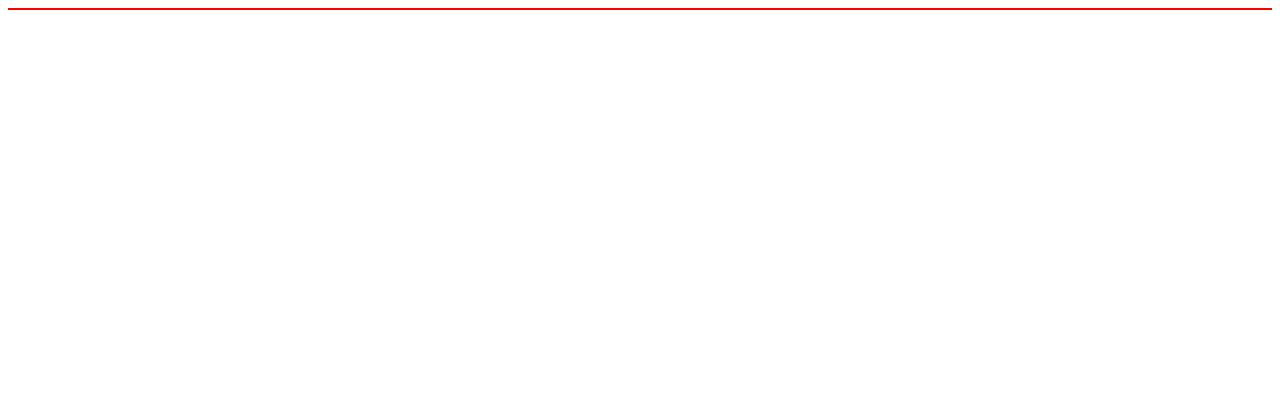
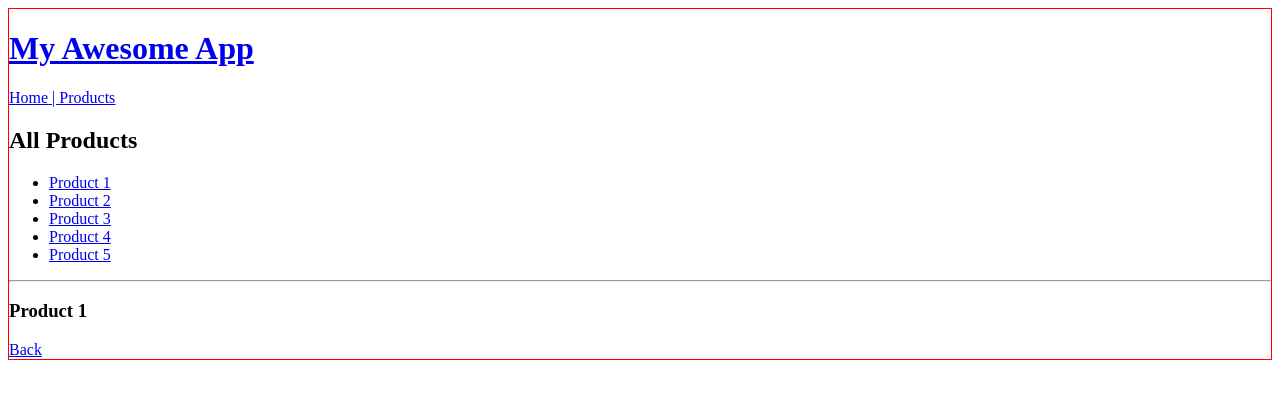
Before and after one commit to martinamancuso/learning_react, a React (Vite) app in the folder react/: page /products/1 in a window 1280 px wide. Before the commit this address had no page. Shown: the top 396 px of the page. Built offline with nearby package versions, Linux system fonts and the light colour scheme.

Commit message:
react_router concept and related components completed

```diff
--- a/react/src/components/App.jsx
+++ b/react/src/components/App.jsx
@@ -8,10 +8,12 @@
 // import { CurrentLocation } from "./CurrentLocation";
 // import { useRef, useState } from "react";
 // import { FilteredList } from "./FilteredList";
-import { Route, Routes } from "react-router-dom"
+import { Link, Route, Routes } from "react-router-dom";
 import { Container } from "./Container";
 import { Welcome } from "./Welcome";
 import { Login } from "./Login";
+import { Catalogue } from "./Catalogue";
+import { Product } from "./Product";
 
 export function App() {
   // const [ language, setLanguage ] = useState("en");
@@ -32,10 +34,33 @@ export function App() {
   // ])
 
   return (
-    <Container>
+    <Container
+      title={
+        <div>
+          <h1>My Awesome App</h1>
+          <div>
+            <Link to="/">Home</Link> | <Link to="products">Products</Link>
+          </div>
+        </div>
+      }
+    >
       <Routes>
         <Route path="/" element={<Welcome />} />
-        <Route path="login" element={<Login />} />
+        <Route
+          path="*"
+          element={
+            <div>
+              <p>Not Found</p>
+              <Link to="/">Go Home</Link>
+            </div>
+          }
+        ></Route>
+        <Route path="products" element={<Catalogue />}>
+          <Route index element={<p>Please choose a product</p>} />
+          <Route path=":id" element={<Product />} />
+        </Route>
+        {/* <Route path="/:name" element={<Welcome />} />
+        <Route path="login" element={<Login />} /> */}
       </Routes>
       {/* <LanguageContext.Provider value={language}>
         <select onChange={(e) => setLanguage(e.target.value)} value={language}>
--- /dev/null
+++ b/react/src/components/Catalogue.jsx
@@ -0,0 +1,28 @@
+import { Link, Outlet } from "react-router-dom";
+
+export function Catalogue() {
+  return (
+    <div>
+      <h2>All Products</h2>
+      <ul>
+        <li><Link to="/products/1">Product 1</Link></li>
+        <li><Link to="/products/2">Product 2</Link></li>
+        <li><Link to="/products/3">Product 3</Link></li>
+        <li><Link to="/products/4">Product 4</Link></li>
+        <li><Link to="/products/5">Product 5</Link></li>
+      </ul>
+
+      <hr />
+
+      {/* Ogni volta che vado al Catalogo nella parte dei prodotti,
+      posso vedere l'intero elenco dei prodotti.
+
+      Quando cliccherò sul singolo prodotto,
+      passerò ad un percorso secondario di prodotti.
+
+      'Outlet' consente di renderizzare componenti nidificati,
+      all'interno dell'elemento principale in cui si trovano tali componenti.*/}
+      <Outlet />
+    </div>
+  );
+}
--- /dev/null
+++ b/react/src/components/Product.jsx
@@ -0,0 +1,15 @@
+import { Link, useParams } from "react-router-dom"
+
+
+export function Product() {
+
+  // Estrarre il parametro 'id' dall'oggetto restituito dall'hook 'useParams()'
+  const { id } = useParams()
+
+  return (
+    <div>
+      <h3>Product {id}</h3>
+      <Link to="/products">Back</Link>
+    </div>
+  )
+}
--- a/react/src/components/Welcome.jsx
+++ b/react/src/components/Welcome.jsx
@@ -1,10 +1,12 @@
 import { useContext } from "react";
 import { LanguageContext } from "./LanguageContext";
-import { Link, useNavigate } from "react-router-dom";
+import { Link, useNavigate, useParams } from "react-router-dom";
 
 export function Welcome() {
   // Consente di accedere a qualsiasi contesto passatogli come parametro
-  const language = useContext(LanguageContext);
+  // const language = useContext(LanguageContext);
+
+  const { name = 'World' } = useParams()
 
   // 'useNavigate' restuisce una 'funzione di navigazione'
   const navigate = useNavigate()
@@ -16,7 +18,8 @@ export function Welcome() {
 
   return (
     <div>
-      <h2>{language === "en" ? "Hello, World!" : "Ciao, Mondo!"}</h2>
+      <h2>Hello, { name }!</h2>
+      {/* <h2>{language === "en" ? "Hello, World!" : "Ciao, Mondo!"}</h2> */}
       {/* <Link to="/login">Login to the app</Link> */}
       <div>
         <button onClick={handleLoginButtonClick}>Enter the app</button>
```
Also changed, not shown: react/src/concepts/react_router.md (+59 -3 lines).
